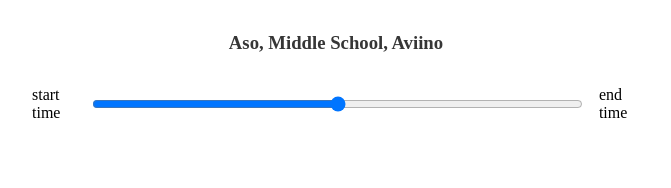
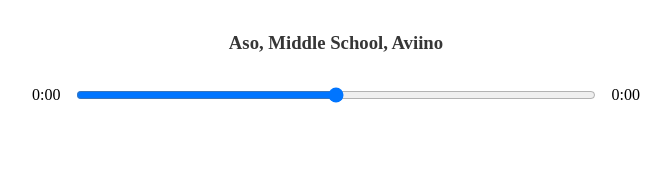
Before and after one commit to swarajp688/music-player-react, a React (Create React App) app: page / in a window 1280 px wide. Shown: the part 410-598 px from the top of the page, without its empty margins (304-975 px from the left). Built offline with nearby package versions, Linux system fonts and the light colour scheme.

Commit message:
added timehandler in player

```diff
--- a/src/App.js
+++ b/src/App.js
@@ -1,6 +1,6 @@
 //import components
 import { useState } from "react";
-import {Player , Song} from "./components"
+import { Player , Song} from "./components"
 //import styles
 import "./styles/app.scss"
 
@@ -9,10 +9,12 @@
 function App() {
   const [songs,setSongs]=useState(data());
   const [currentSong , setCurrentSong] = useState(songs[0]);
+  const [isPlaying , setIsPlaying] = useState(false);
   return (
     <div className="App">
       <Song currentSong={currentSong}/>
-      <Player />
+      <Player isPlaying={isPlaying} setIsPlaying={setIsPlaying} currentSong={currentSong}/>
+
     </div>
   );
 }
--- a/src/components/Player.js
+++ b/src/components/Player.js
@@ -1,27 +1,80 @@
+import { useRef, useState } from "react";
 import { FontAwesomeIcon } from "@fortawesome/react-fontawesome";
 import {
   faPlay,
   faAngleLeft,
   faAngleRight,
+  faPause,
 } from "@fortawesome/free-solid-svg-icons";
 
-const Player = () => {
+
+const Player = ({ currentSong, isPlaying, setIsPlaying }) => {
+  const audioRef = useRef(null);
+  const playSongHandler = () => {
+    if (isPlaying) {
+      audioRef.current.pause();
+
+      setIsPlaying(!isPlaying);
+    } else {
+      audioRef.current.play();
+
+      setIsPlaying(!isPlaying);
+    }
+  };
+  const getTime = (time)=> {
+    return (
+      Math.floor(time/60)+':'+('0'+Math.floor(time%60)).slice(-2)
+    )
+  }
+  // state
+  const [songInfo, setSongInfo] = useState({
+    currentTime: null,
+    duration: null,
+  });
+  const timeHandler = (e) => {
+    const current = e.target.currentTime;
+    const duration = e.target.duration;
+    setSongInfo({
+      ...songInfo , currentTime:current , duration
+    })
+  };
   return (
     <div className="player">
       <div className="time-control">
-        <p>start time</p>
+        <p>{getTime(songInfo.currentTime)}</p>
         <input type="range"></input>
-        <p>end time</p>
+        <p>{getTime(songInfo.duration)}</p>
       </div>
       <div className="play-control">
         <FontAwesomeIcon className="skip-back" size="2x" icon={faAngleLeft} />
-        <FontAwesomeIcon className="play" size="2x" icon={faPlay} />
+        {isPlaying ? (
+          <FontAwesomeIcon
+            onClick={playSongHandler}
+            className="play"
+            size="2x"
+            icon={faPause}
+          />
+        ) : (
+          <FontAwesomeIcon
+            onClick={playSongHandler}
+            className="play"
+            size="2x"
+            icon={faPlay}
+          />
+        )}
+
         <FontAwesomeIcon
           className="skip-forward"
           size="2x"
           icon={faAngleRight}
         />
       </div>
+      <audio
+        onTimeUpdate={timeHandler}
+        onLoadedMetadata={timeHandler}
+        ref={audioRef}
+        src={currentSong.audio}
+      ></audio>
     </div>
   );
 };
--- a/src/components/index.js
+++ b/src/components/index.js
@@ -4,5 +4,6 @@
 
 export {
     Player,
-    Song
+    Song,
+
 }
```
